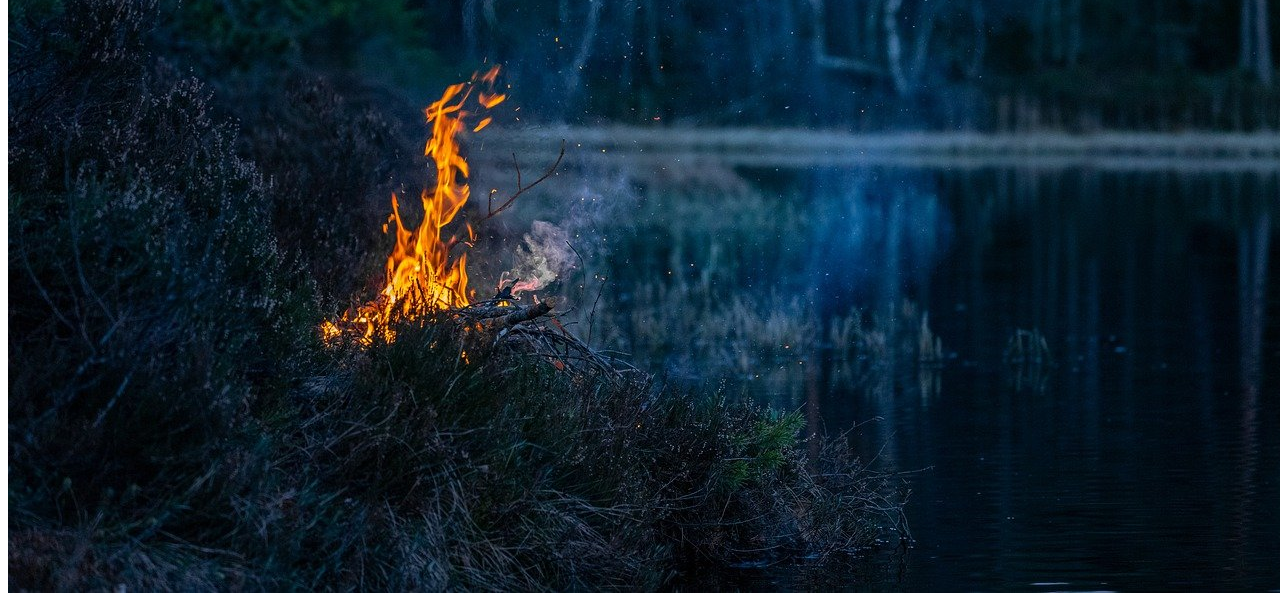
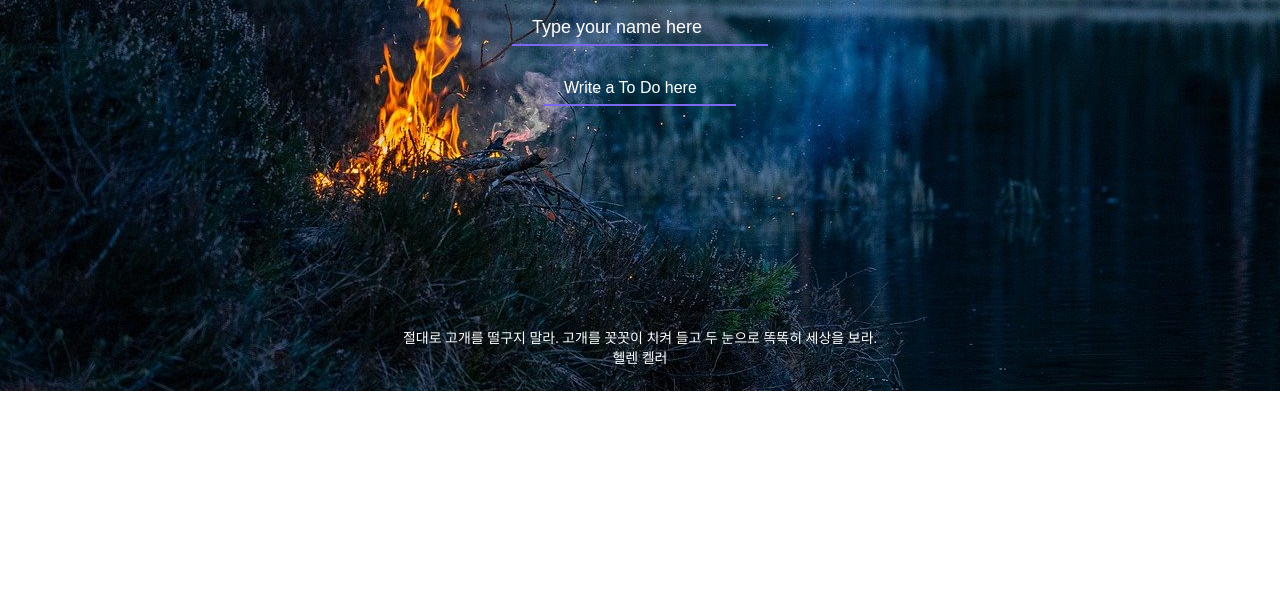
Before and after one commit to journy002/js-momentum-es6-, a plain HTML site: page index.html in a window 1280 px wide. Shown: the part 409-1014 px from the top of the page. After the commit the page ends 800 px from the top, so only its background shows below. Drawn offline with Linux system fonts and the light colour scheme.

Commit message:
update css

```diff
--- a/css/style.css
+++ b/css/style.css
@@ -1,3 +1,105 @@
+:root {
+    --color-white: #ffffff;
+
+    --font-large: 38px;
+    --font-regular: 18px;
+    --font-middle: 16px;
+    --font-middle_small: 14px;
+}
+
+* {
+    box-sizing: border-box;
+}
+
+body {
+    margin: 0;
+}
+
+div,
+h1,
+h2,
+p,
+ul,
+li,
+form,
+span {
+    margin: 0;
+}
+
+#clock {
+    font-size: 95px;
+}
+
+.momentum_container {
+    display: flex;
+    flex-direction: column;
+    justify-content: center;
+    align-items: center;
+    height: 100vh;
+    color: var(--color-white);
+}
+
+.momentum_container .login-form {
+    margin: 25px 0;
+}
+
+.momentum_container .login-form input {
+    padding: 5px 20px;
+    width: 16rem;
+    height: 2.2rem;
+    font-size: var(--font-regular);
+    color: white;
+    background-color: transparent;
+    border: 0 solid black;
+    border-bottom: 2px solid mediumslateblue;
+    outline: none;
+}
+
+.momentum_container .login-form input::placeholder {
+    color: white;
+}
+
+.momentum_container .greeting {
+    margin: 20px 0;
+    font-size: var(--font-large);
+}
+
+.momentum_container .todo-form {
+}
+
+.momentum_container .todo-form input {
+    padding: 5px 20px;
+    width: 12rem;
+    height: 2.2rem;
+    font-size: var(--font-middle);
+    color: white;
+    background-color: transparent;
+    border: 0 solid black;
+    border-bottom: 2px solid mediumslateblue;
+    outline: none;
+}
+
+.momentum_container .todo-form input::placeholder {
+    color: var(--color-white);
+}
+
+#quotes {
+    position: absolute;
+    bottom: 1.5rem;
+    font-size: var(--font-middle_small);
+    text-align: center;
+}
+
+#quotes span {
+    display: block;
+}
+
+#weather {
+    position: absolute;
+    top: 2rem;
+    left: 2rem;
+}
+
 .hidden {
     display: none;
 }
--- a/index.html
+++ b/index.html
@@ -7,24 +7,21 @@
         <link rel="stylesheet" href="/css/style.css" />
     </head>
     <body>
+        <div class="momentum_container">
             <h2 id="clock"></h2>
-        <form id="login-form" class="hidden">
+            <form id="login-form" class="login-form hidden">
                 <input
                     required
                     maxlength="15"
                     type="text"
-                placeholder="What is your name?"
+                    placeholder="Type your name here"
                 />
-            <button>Log In</button>
+                <!-- <button>Log In</button> -->
             </form>
-        <h1 id="greeting" class="hidden"></h1>
+            <h1 id="greeting" class="greeting hidden"></h1>
             <!-- todo list [S] -->
-        <form id="todo-form">
-            <input
-                required
-                type="text"
-                placeholder="Write a To Do and Press Enter"
-            />
+            <form id="todo-form" class="todo-form">
+                <input required type="text" placeholder="Write a To Do here" />
             </form>
             <ul id="todo-list"></ul>
             <!-- todo list [E] -->
@@ -36,6 +33,7 @@
                 <span></span>
                 <span></span>
             </div>
+        </div>
         <!-- <script src="./js/main.js"></script> -->
         <script src="./js/greetings.js"></script>
         <script src="./js/clock.js"></script>
--- a/js/background.js
+++ b/js/background.js
@@ -6,7 +6,8 @@ const randomImg = images[Math.floor(Math.random() * images.length)];
 
 const bgImg = document.createElement("img");
 
-bgImg.src = `img/${randomImg}`;
-console.log(bgImg);
+// bgImg.src = `./img/${randomImg}`;
 
-document.body.appendChild(bgImg);
+// document.body.appendChild(bgImg);
+
+document.body.style.background = `url('./img/${randomImg}')`;
```
Lines whose indentation alone changed are shown as unchanged.
